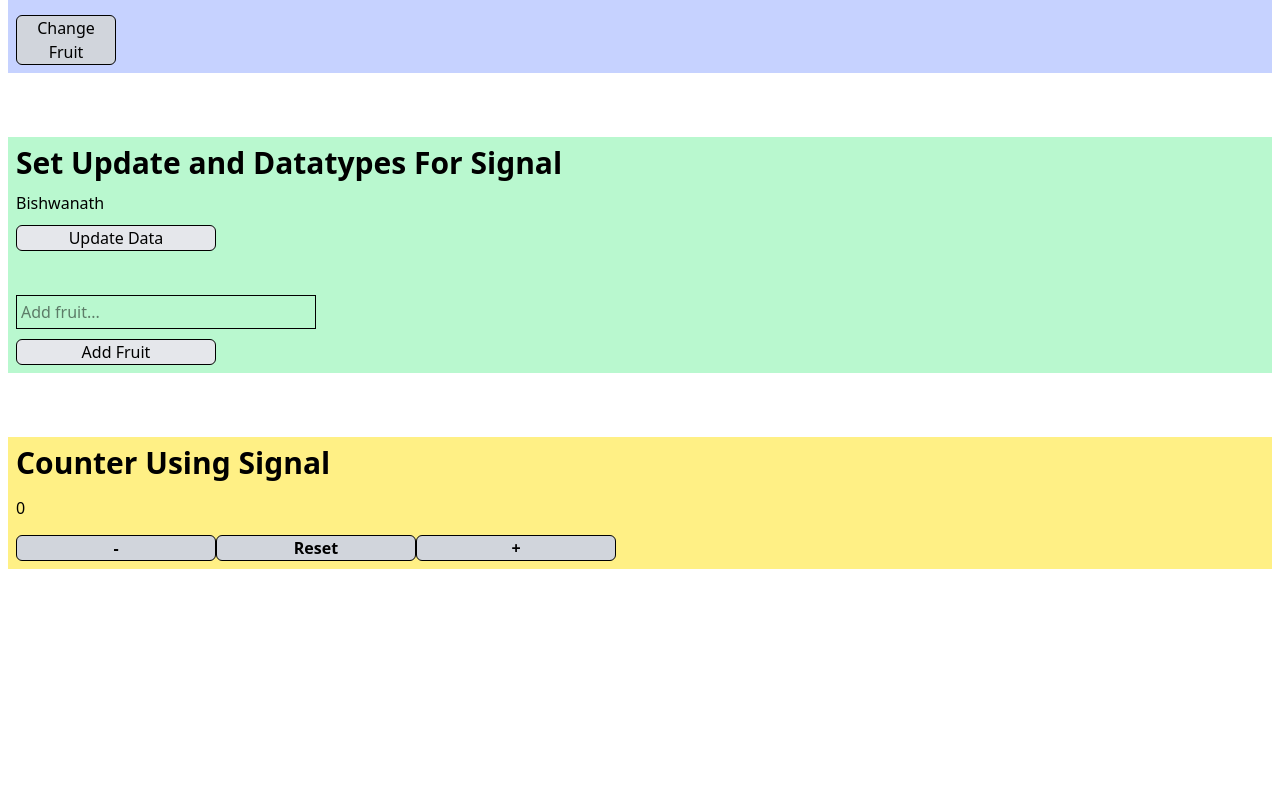
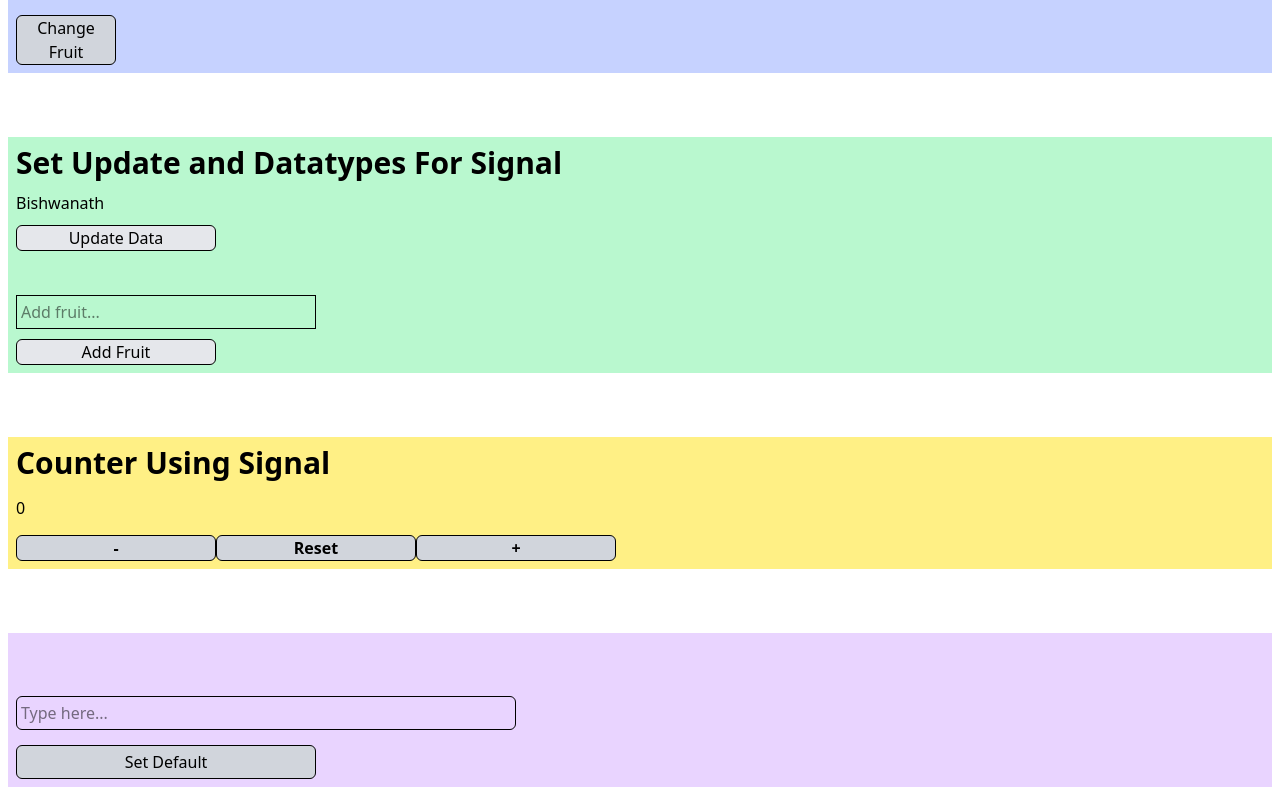
Before and after one commit to Bishwa7/Angular-Projects, an Angular app in the folder first-angular-project/: page / in a window 1280 px wide. Shown: the part 1100-1895 px from the top of the page. Before the commit the page ends 1677 px from the top, so only its background shows below. Built offline with nearby package versions, Linux system fonts and the light colour scheme.

Commit message:
Step9 - set and getting using Signal added

```diff
--- a/first-angular-project/src/app/app.html
+++ b/first-angular-project/src/app/app.html
@@ -25,3 +25,7 @@
 <br/><br/>
 
 <app-counter-app-using-signal></app-counter-app-using-signal>
+
+<br/><br/>
+
+<app-set-get-using-signal></app-set-get-using-signal>
--- a/first-angular-project/src/app/app.ts
+++ b/first-angular-project/src/app/app.ts
@@ -7,10 +7,11 @@ import { ComputedSignal } from './components/computed-signal/computed-signal';
 import { EffectForSignal } from './components/effect-for-signal/effect-for-signal';
 import { SetUpdateDatatypesForSignal } from './components/set-update-datatypes-for-signal/set-update-datatypes-for-signal';
 import { CounterAppUsingSignal } from './components/counter-app-using-signal/counter-app-using-signal';
+import { SetGetUsingSignal } from './components/set-get-using-signal/set-get-using-signal';
 
 @Component({
   selector: 'app-root',
-  imports: [RouterOutlet, Profile, Events, PropertyBinding, ComputedSignal, EffectForSignal, SetUpdateDatatypesForSignal, CounterAppUsingSignal],
+  imports: [RouterOutlet, Profile, Events, PropertyBinding, ComputedSignal, EffectForSignal, SetUpdateDatatypesForSignal, CounterAppUsingSignal, SetGetUsingSignal],
   templateUrl: './app.html',
   styleUrl: './app.css'
 })
--- /dev/null
+++ b/first-angular-project/src/app/components/set-get-using-signal/set-get-using-signal.css
@@ -0,0 +1,17 @@
+@reference "tailwindcss";
+
+.parent-container {
+    @apply flex flex-col gap-[15px] p-2 m-2 bg-purple-200 ;
+}
+
+.input-css {
+    @apply border-1 w-[500px] rounded-md p-1 ;
+}
+
+.button-css {
+    @apply border-1 bg-gray-300 p-1 w-[300px] rounded-md cursor-pointer active:scale-95 transition-transform duration-100 ease-in-out ;
+}
+
+.output-text {
+    @apply min-h-[32px] m-1 ;
+}
--- /dev/null
+++ b/first-angular-project/src/app/components/set-get-using-signal/set-get-using-signal.html
@@ -0,0 +1,5 @@
+<div class="parent-container">
+    <p class="output-text"> {{ data() }} </p>
+    <input class="input-css" type="text" placeholder="Type here..." [value]="data()" (input)="updateData($event.target.value)" />
+    <button class="button-css" (click)="setDefault()"> Set Default </button>
+</div>
--- /dev/null
+++ b/first-angular-project/src/app/components/set-get-using-signal/set-get-using-signal.ts
@@ -0,0 +1,21 @@
+import { Component, signal, WritableSignal } from '@angular/core';
+
+@Component({
+  selector: 'app-set-get-using-signal',
+  imports: [],
+  templateUrl: './set-get-using-signal.html',
+  styleUrl: './set-get-using-signal.css',
+})
+export class SetGetUsingSignal {
+
+  data : WritableSignal<string> = signal<string>("")
+
+  setDefault() {
+    this.data.set("Bishwanath Paul")
+  }
+
+  updateData(val:string) {
+    this.data.set(val)
+  }
+
+}
```
Also changed, not shown: 1 other file (tests, documents, lock files or other folders).
